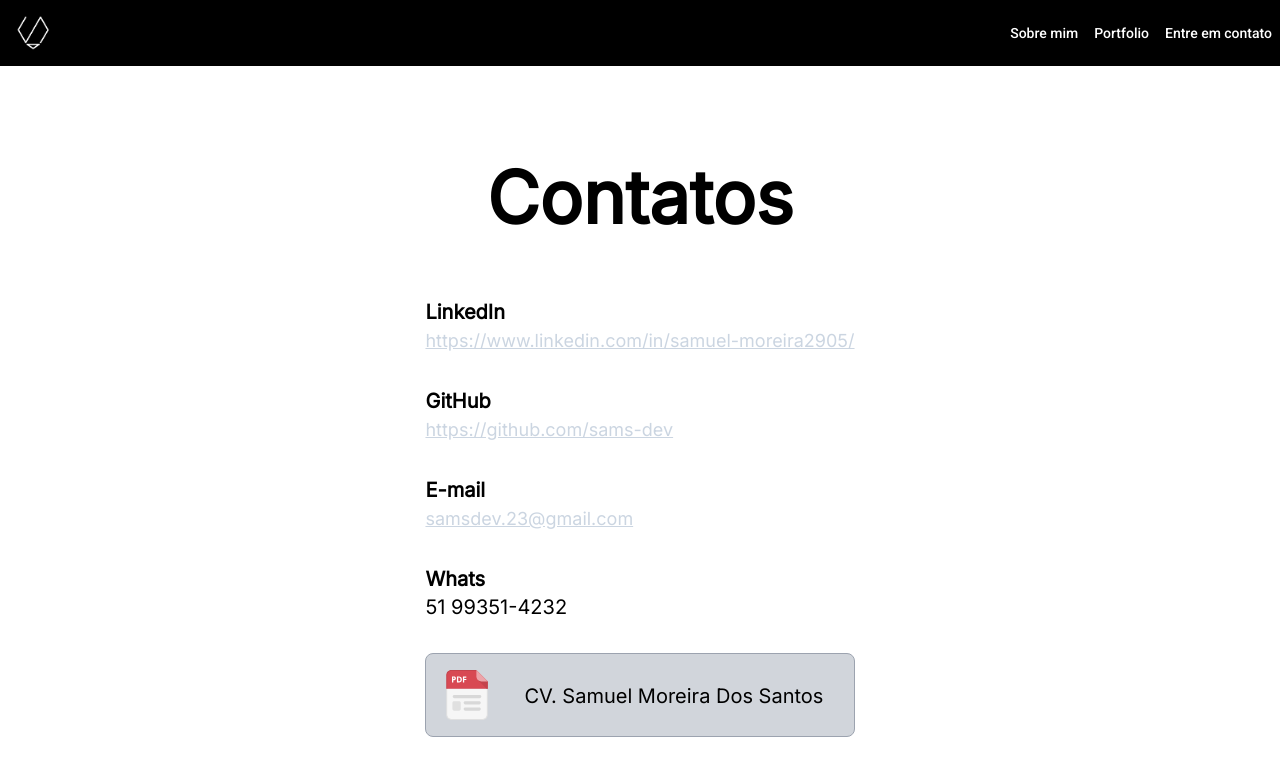
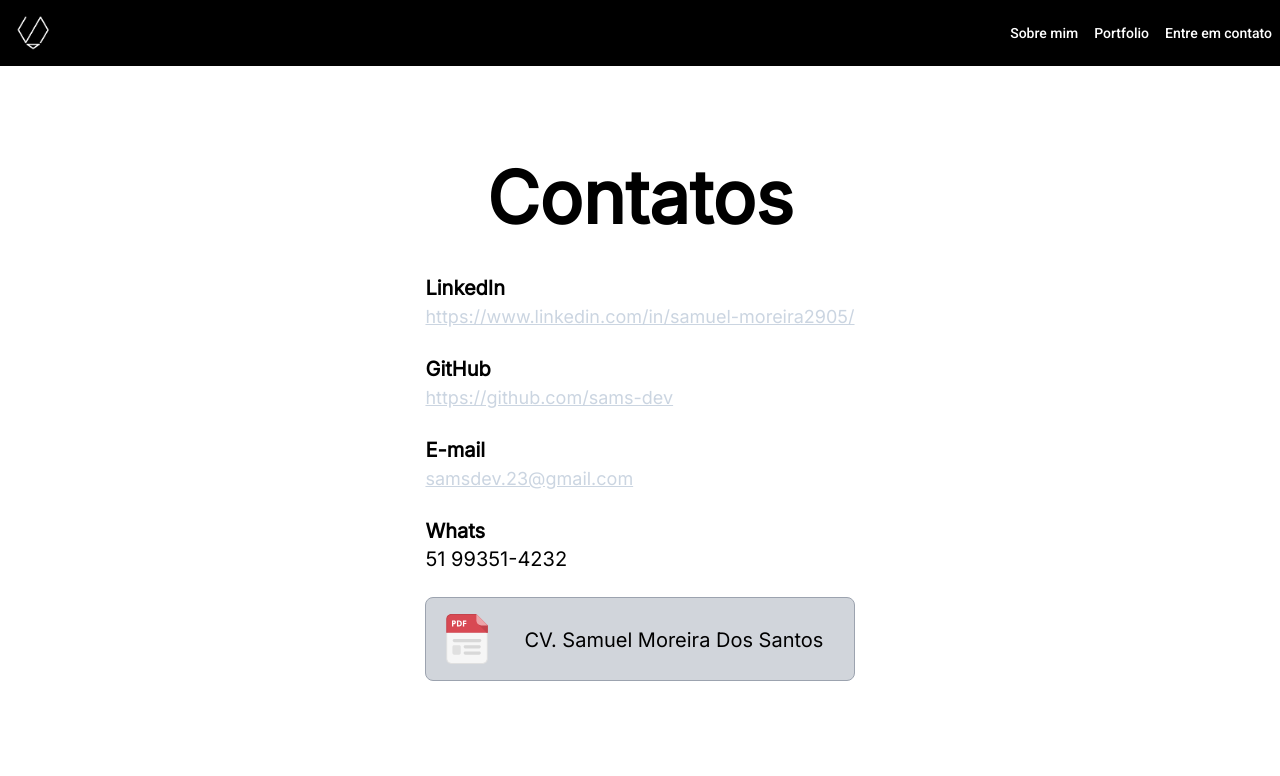
Before and after one commit to sams-dev/portfolio, a Next.js app: page /contatos in a window 1280 px wide. Shown: the top 776 px of the page. Built offline with nearby package versions, Linux system fonts and the light colour scheme.

Commit message:
ajuste na estilização de Contatos

```diff
--- a/src/pages/contatos.tsx
+++ b/src/pages/contatos.tsx
@@ -7,9 +7,9 @@ const Contatos = () => {
       <Head>
         <title>Contatos | samsdev</title>
       </Head>
-      <div className="mt-12 md:mt-24 space-y-8 md:space-y-16 px-8 md:px-32">
+      <div className="mt-12 md:mt-24 space-y-8 md:space-y-10 px-8 md:px-32">
         <h1 className="text-5xl md:text-7xl font-bold text-center">Contatos</h1>
-        <ul className="table mx-auto space-y-4 md:space-y-8">
+        <ul className="table mx-auto space-y-4 md:space-y-6">
           <li className="md:text-xl">
             <span className="font-semibold">LinkedIn</span>
             <div>
```
